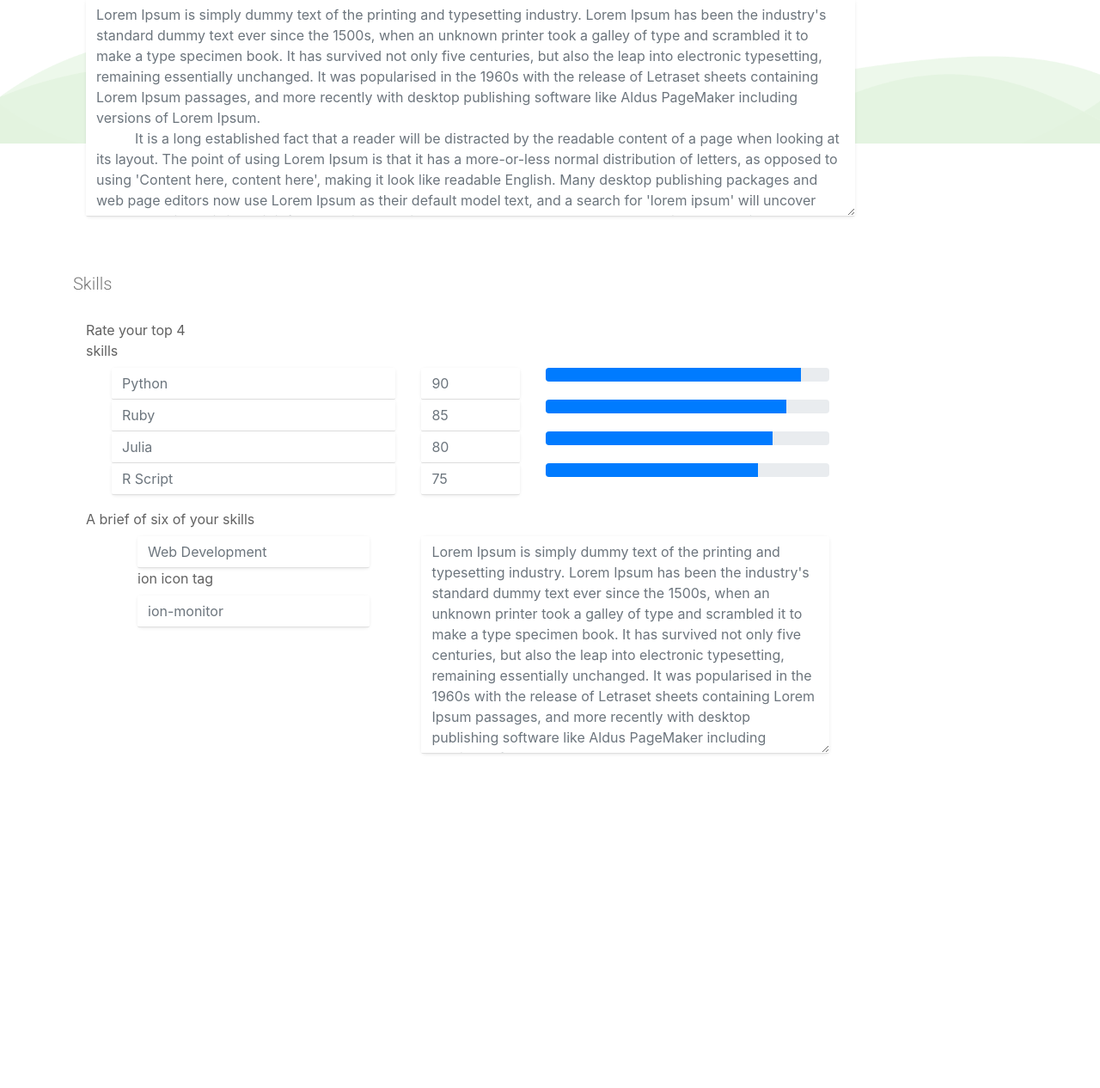
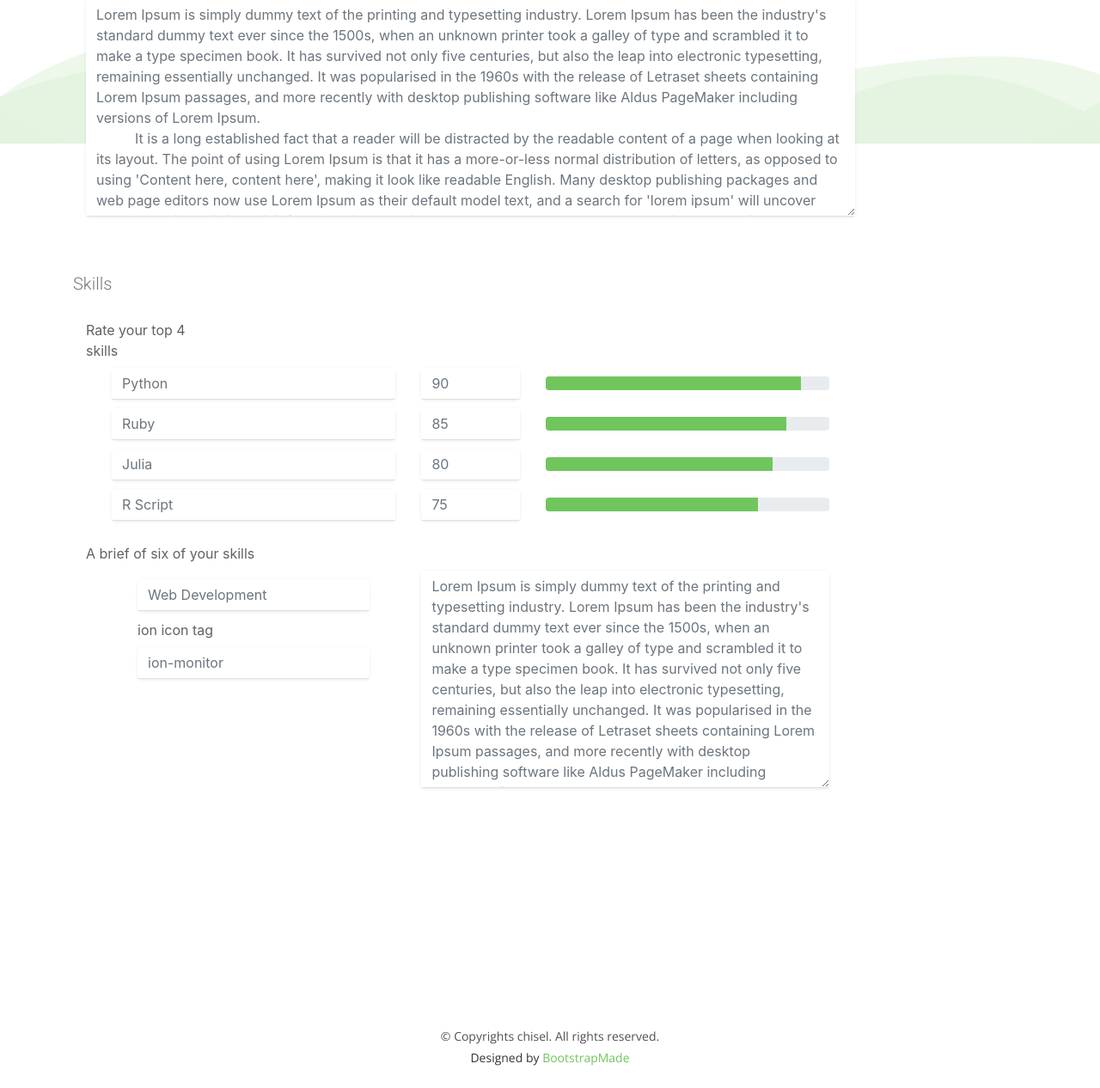
Before and after one commit to god-s-perfect-idiot/Portfolio-builder, a Flask app: template templates/home.html in a window 1280 px wide. Shown: the part 653-1919 px from the top of the page at 86% size. Before the commit the page ends 1531 px from the top, so only its background shows below. Run offline with Flask 2, Linux system fonts and the light colour scheme; the template is opened without the code that fills it, so the values that code supplies are empty; some libraries are stand-ins or nearby versions; some web fonts are replaced.

Commit message:
Add files via upload

```diff
--- a/static/css/style.css
+++ b/static/css/style.css
@@ -1199,6 +1199,14 @@ body.mobile-nav-active #mobile-nav-toggle i {
   display: flex;
   flex-direction: row;
 }
+.icon{
+  padding-top: 20px;
+  text-align: center;
+  font-size: 50px;
+}
+.skill-list{
+  padding-bottom: 10px;
+}
 .description{
   border-color: Transparent;
   border-width: 1px;
@@ -1219,15 +1227,32 @@ body.mobile-nav-active #mobile-nav-toggle i {
 #contact {
   background: #fff;
 }
+.progress-row{
+  padding-top: 10px;
+}
 
 #contact .info {
   color: #222;
 }
 
+.progress-bar-success{
+  background-color: #71c55d;
+}
+
 #contact .info i {
   font-size: 32px;
   color: #71c55d;
   float: left;
+}
+
+input::-webkit-outer-spin-button,
+input::-webkit-inner-spin-button {
+  -webkit-appearance: none;
+  margin: 0;
+}
+
+input[type=number] {
+  -moz-appearance: textfield;
 }
 
 #contact .info p {
@@ -1400,7 +1425,10 @@ body {
 }
 .footer-b{
   background: #ffffff;
-  padding-top: 550px;
+  padding-top: 950px;
+}
+.domain-name{
+  padding-top: 10px;
 }
 .footer-b .footer-logo .navbar-brand {
   color: #fff;
```
